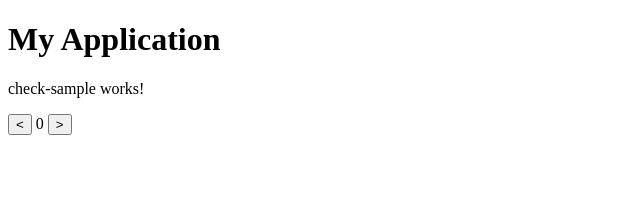
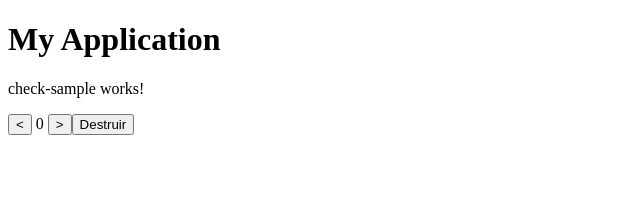
Before and after one commit to nataliiavg/life-cycle, an Angular app: page / in a window 1280 px wide. Shown: the top 204 px of the page, without its empty margins (0-640 px from the left). Built offline with nearby package versions, Linux system fonts and the light colour scheme.

Commit message:
Add OnDestroy hook example

```diff
--- a/src/app/app.component.html
+++ b/src/app/app.component.html
@@ -1,5 +1,7 @@
 <h1>My Application</h1>
 <!-- <app-title nome="produto 1"></app-title>
 <app-title nome="produto 2"></app-title> -->
-<app-check-sample></app-check-sample>
+<app-check-sample *ngIf="isAliveCheckSample"></app-check-sample>
+<!-- binding de método -->
+<button (click)="disposeCheckSample()">Destruir</button>
 <router-outlet></router-outlet>
--- a/src/app/app.component.ts
+++ b/src/app/app.component.ts
@@ -1,10 +1,15 @@
 import { Component } from '@angular/core';
 
 @Component({
-  selector: 'app-root',
-  templateUrl: './app.component.html',
-  styleUrls: ['./app.component.css']
+	selector: 'app-root',
+	templateUrl: './app.component.html',
+	styleUrls: ['./app.component.css'],
 })
 export class AppComponent {
-  title = 'life-cycle';
+	title = 'life-cycle';
+	isAliveCheckSample: boolean = true;
+
+	disposeCheckSample(): void {
+		this.isAliveCheckSample = false;
+	}
 }
--- a/src/app/check-sample/check-sample.component.ts
+++ b/src/app/check-sample/check-sample.component.ts
@@ -6,6 +6,7 @@ import {
 	AfterContentInit,
 	AfterViewChecked,
 	AfterViewInit,
+	OnDestroy,
 } from '@angular/core';
 
 @Component({
@@ -20,11 +21,11 @@ export class CheckSampleComponent
 		AfterContentChecked,
 		AfterContentInit,
 		AfterViewChecked,
-		AfterViewInit
+		AfterViewInit,
+		OnDestroy
 {
 	quantidade: number = 0;
 	constructor() {}
-
 	adicionar() {
 		this.quantidade += 1;
 	}
@@ -60,4 +61,8 @@ export class CheckSampleComponent
 	ngOnInit(): void {
 		console.log('ngOnInit');
 	}
+
+	ngOnDestroy(): void {
+		console.log('goodbye my friend =(');
+	}
 }
```
